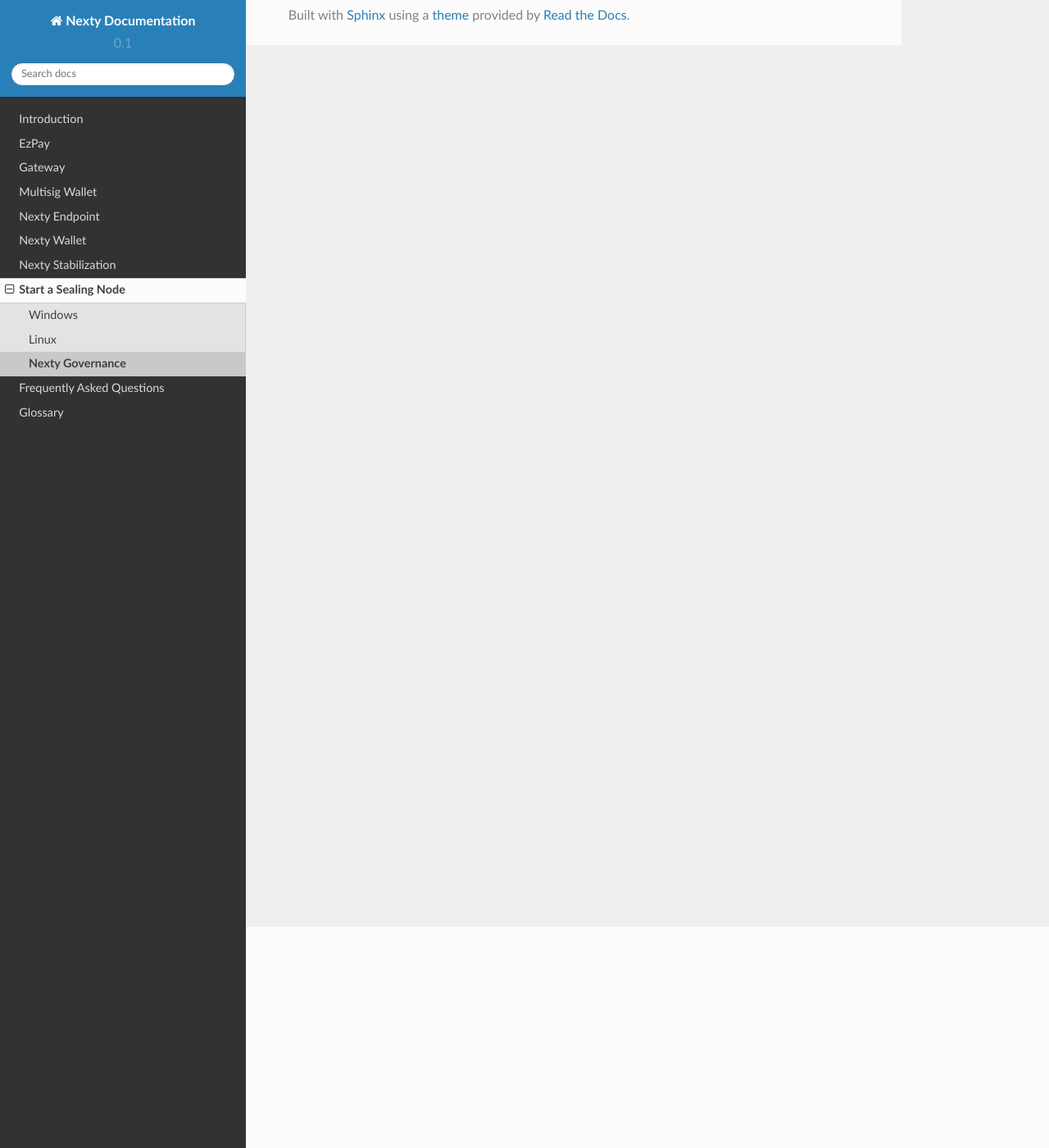
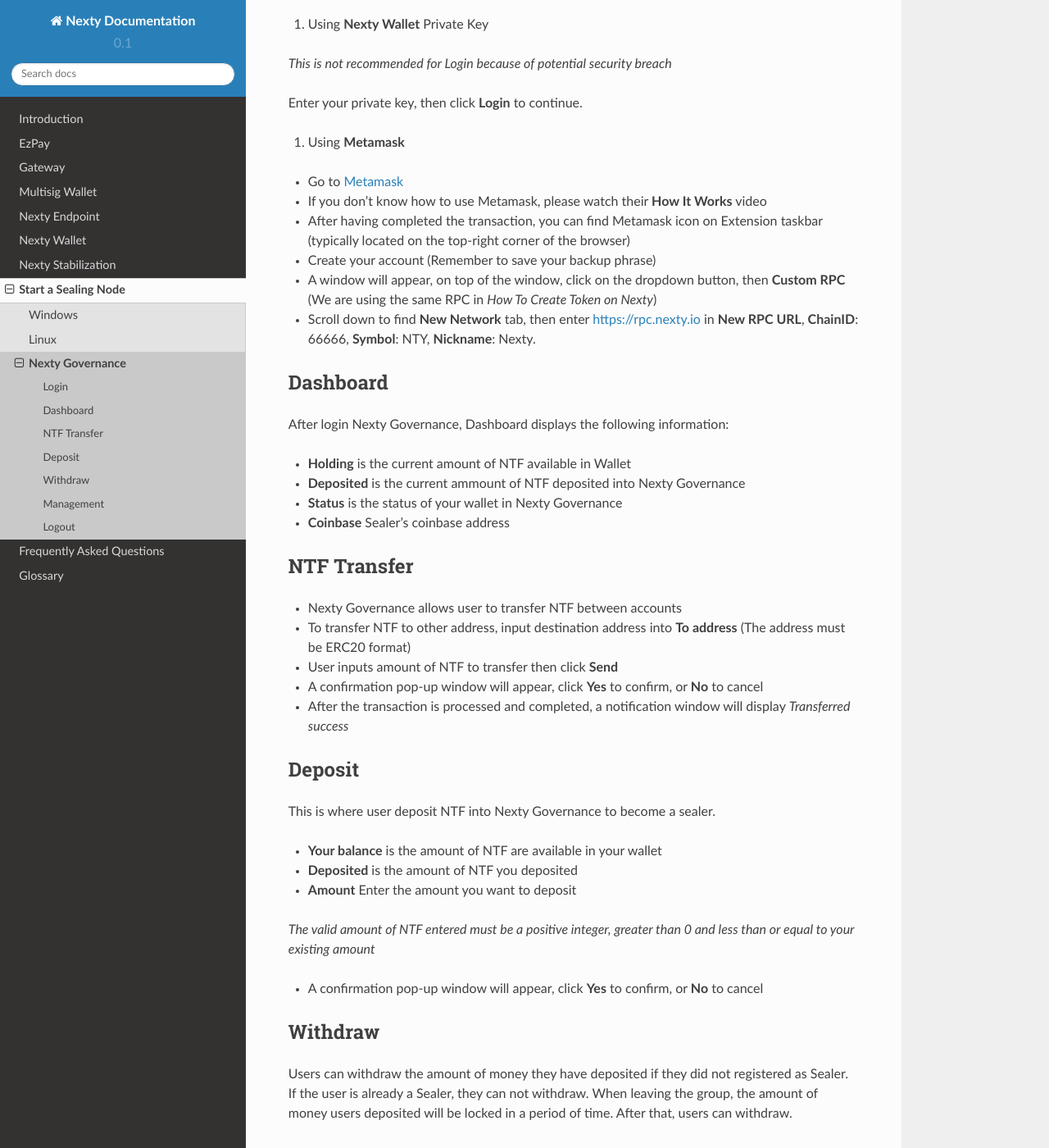
Before and after one commit to nextyio/nextydocument, a Sphinx documentation site: the page built from source/start-a-sealing-node/nexty-governance.rst, in a window 1280 px wide and 1400 px high, scrolled down 270 px. Shown: the whole window at 82% size. Built offline with Sphinx 7.4.7 and the Read the Docs theme 2.0.0, drawn with Linux system fonts in a browser that asks for light colours; some of the changed text lies outside the part shown.

Commit message:
Edited nexty-governance.rst

```diff
--- a/source/start-a-sealing-node/nexty-governance.rst
+++ b/source/start-a-sealing-node/nexty-governance.rst
@@ -1,2 +1,108 @@
 Nexty Governance
 ********************************************************************************
+
+Login
+================================================================================
+
+After a node is set up, users should login Nexty Governance to become a sealer.
+Open your web browser, go to `Nexty Governance <https://governance.nexty.io/login>`_
+
+#. Using **Nexty Wallet** Private Key
+
+*This is not recommended for Login because of potential security breach*
+
+Enter your private key, then click **Login** to continue.
+
+#. Using **Metamask**
+
+* Go to `Metamask <https://metamask.io/>`_
+
+* If you don't know how to use Metamask, please watch their **How It Works** video
+
+* After having completed the transaction, you can find Metamask icon on Extension taskbar (typically located on the top-right corner of the browser)
+
+* Create your account (Remember to save your backup phrase)
+
+* A window will appear, on top of the window, click on the dropdown button, then **Custom RPC** (We are using the same RPC in *How To Create Token on Nexty*)
+
+* Scroll down to find **New Network** tab, then enter https://rpc.nexty.io in **New RPC URL**, **ChainID**: 66666, **Symbol**: NTY, **Nickname**: Nexty.
+
+Dashboard
+================================================================================
+
+After login Nexty Governance, Dashboard displays the following information:
+
+* **Holding** is the current amount of NTF available in Wallet
+
+* **Deposited** is the current ammount of NTF deposited into Nexty Governance
+
+* **Status** is the status of your wallet in Nexty Governance
+
+* **Coinbase** Sealer's coinbase address
+
+NTF Transfer
+================================================================================
+
+* Nexty Governance allows user to transfer NTF between accounts
+
+* To transfer NTF to other address, input destination address into **To address** (The address must be ERC20 format)
+
+* User inputs amount of NTF to transfer then click **Send**
+
+* A confirmation pop-up window will appear, click **Yes** to confirm, or **No** to cancel
+
+* After the transaction is processed and completed, a notification window will display *Transferred success*
+
+Deposit
+================================================================================
+
+This is where user deposit NTF into Nexty Governance to become a sealer.
+
+* **Your balance** is the amount of NTF are available in your wallet
+
+* **Deposited** is the amount of NTF you deposited
+
+* **Amount** Enter the amount you want to deposit
+
+*The valid amount of NTF entered must be a positive integer, greater than 0 and less than or equal to your existing amount*
+
+* A confirmation pop-up window will appear, click **Yes** to confirm, or **No** to cancel
+
+Withdraw
+================================================================================
+
+Users can withdraw the amount of money they have deposited if they did not registered as Sealer. If the user is already a Sealer, they can not withdraw. When leaving the group, the amount of money users deposited will be locked in a period of time. After that, users can withdraw.
+
+Management
+================================================================================
+
+* **Minimum to join** is the minimum amount of NTF necessary to participate in sealing
+
+* **Status** JOINED/ NOT JOINED
+
+* **Signer address** The account address that sealer will use to sign when sealing block and receive rewards on their NTF token-holding address
+
+*You can grab Signer address from [eth.coinbase] as generated/configured in gonex*
+
+* Requirements:
+
+❖   A participant should deposit at least 50,000 NTF into registration contract
+
+❖   A participant need to set their Signer address to seal the block
+
+* Click **Join** button to complete the action, click **Yes** to confirm, or **No** to cancel
+
+*Deposited amount will be locked after leaving Nexty Governance*
+
+* Sealer clicks **Leave** to exit from Nexty Governance
+
+* **Lock duration after leaving** is the duration that NTF is locked after leaving
+
+* After user has left Nexty Governance, a notification window will display *Left success*
+
+Logout
+================================================================================
+
+* Click **Yes** on confirmation dialog to complete the action, or **No** to cancel
+
+* After user has logged out, a notification window will display *Logout successfully*
```
Also changed, not shown: source/start-a-sealing-node/linux.rst (+5 -2 lines), source/start-a-sealing-node/windows.rst (+5 -4 lines).
